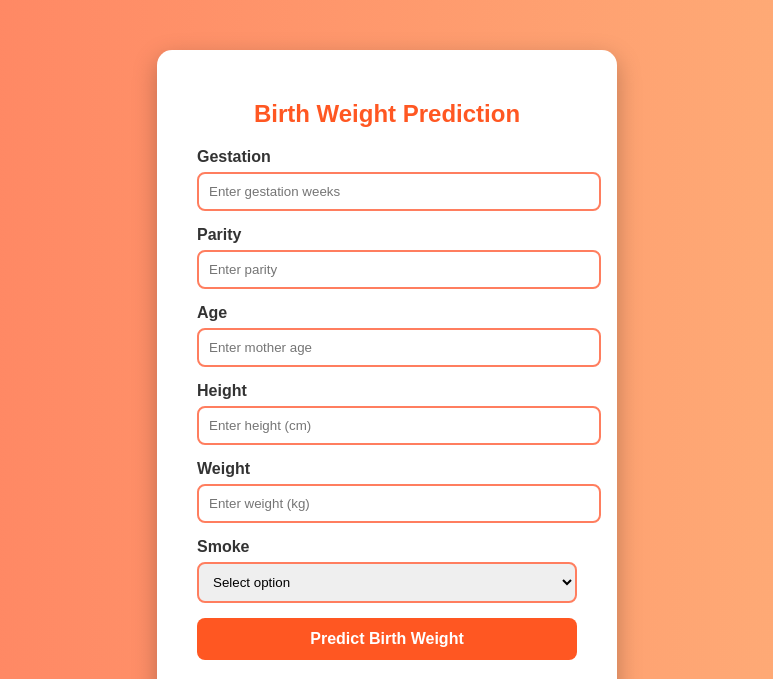
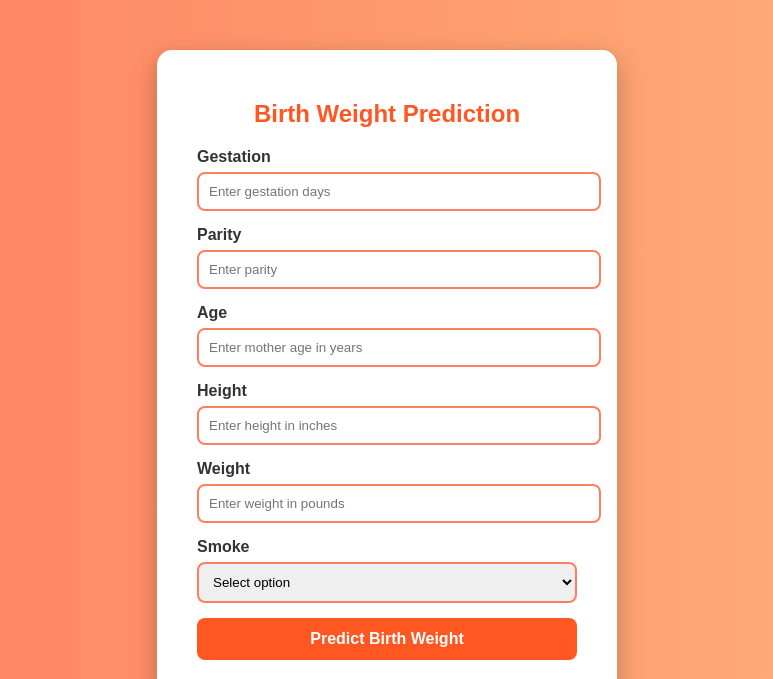
Before and after one commit to Gagan807/Birth-Weight-Predictor, a Flask app: page / in a window 1280 px wide. Shown: the top 679 px of the page, without its empty margins (253-1026 px from the left). Run offline with Flask 3, Linux system fonts and the light colour scheme.

Commit message:
final  commit

```diff
--- a/templates/index.html
+++ b/templates/index.html
@@ -75,19 +75,19 @@
     <h2>Birth Weight Prediction</h2>
     <form action="/predict" method="POST">
       <label>Gestation</label>
-      <input type="text" name="gestation" placeholder="Enter gestation weeks" required />
+      <input type="text" name="gestation" placeholder="Enter gestation days" required />
 
       <label>Parity</label>
       <input type="text" name="parity" placeholder="Enter parity" required />
 
       <label>Age</label>
-      <input type="text" name="age" placeholder="Enter mother age" required />
+      <input type="text" name="age" placeholder="Enter mother age in years" required />
 
       <label>Height</label>
-      <input type="text" name="height" placeholder="Enter height (cm)" required />
+      <input type="text" name="height" placeholder="Enter height in inches" required />
 
       <label>Weight</label>
-      <input type="text" name="weight" placeholder="Enter weight (kg)" required />
+      <input type="text" name="weight" placeholder="Enter weight in pounds" required />
 
       <label>Smoke</label>
       <select name="smoke" required>
```
